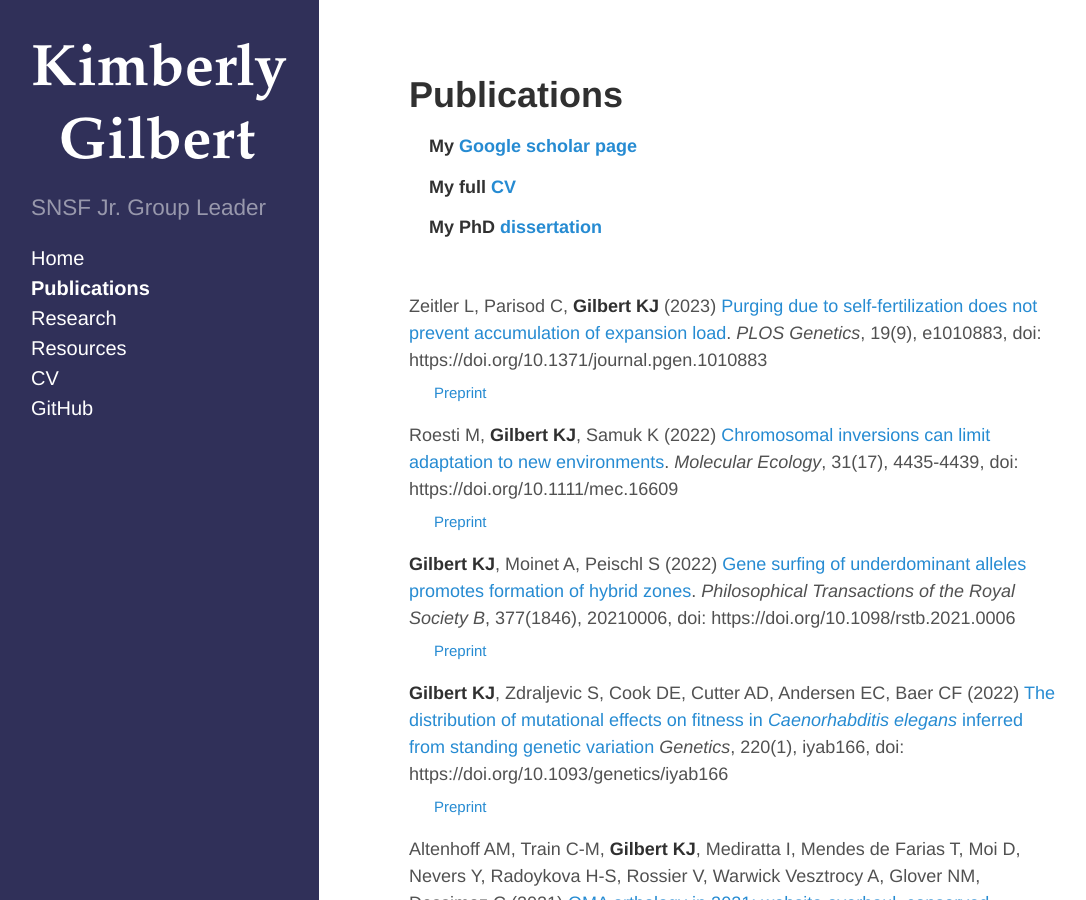
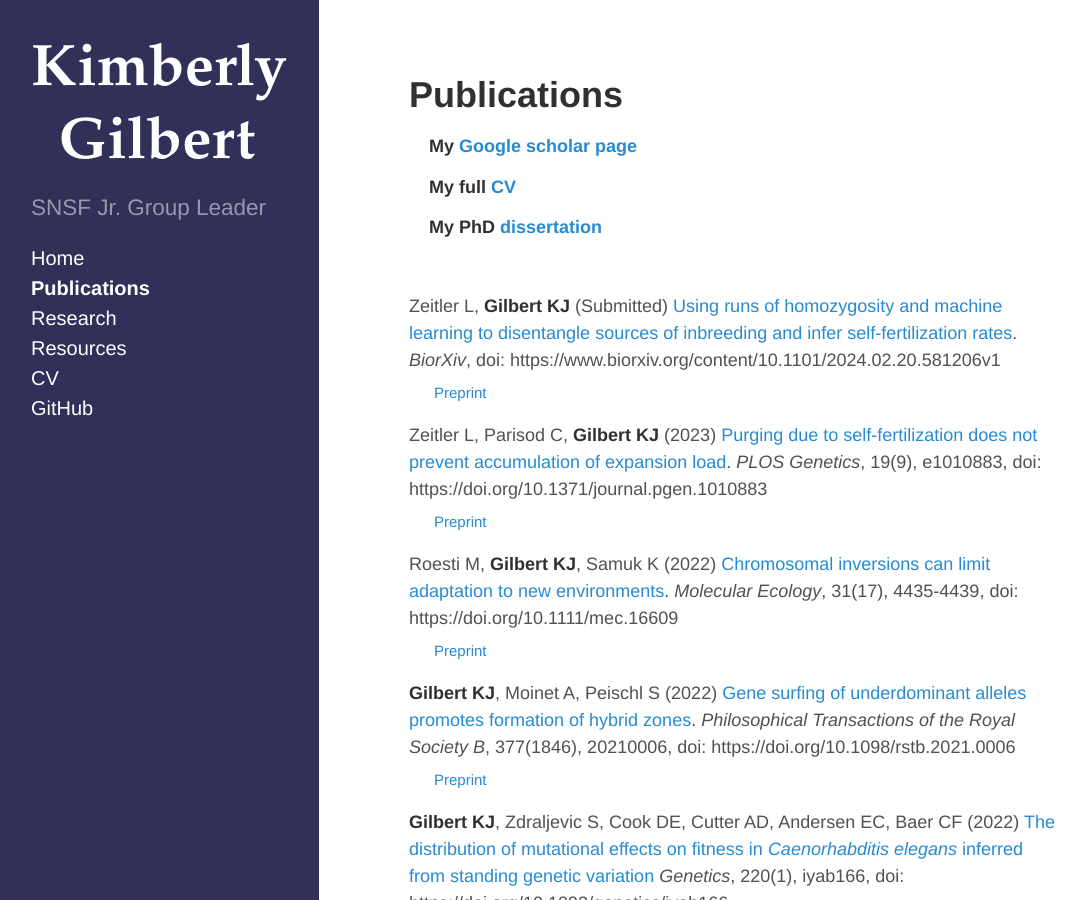
Before and after one commit to kjgilbert/kjgilbert.github.io, a Jekyll site: the page built from publications.md, in a window 1280 px wide and 900 px high. Shown: the whole window, without its empty margins (5-1091 px from the left). Built offline with Jekyll 4.4.1, drawn with Linux system fonts in a browser that asks for light colours; Markdown is read by kramdown in place of the engine named in the settings.

Commit message:
Update publications.md
Add ROH biorxiv preprint

```diff
--- a/publications.md
+++ b/publications.md
@@ -8,6 +8,9 @@ title: Publications
 ##### &nbsp;&nbsp;&nbsp; My PhD [dissertation](https://open.library.ubc.ca/cIRcle/collections/ubctheses/24/items/1.0319242)
 
 &nbsp;
+
+Zeitler L, **Gilbert KJ** (Submitted) [Using runs of homozygosity and machine learning to disentangle sources of inbreeding and infer self-fertilization rates](https://www.biorxiv.org/content/10.1101/2024.02.20.581206v1). *BiorXiv*, doi: https://www.biorxiv.org/content/10.1101/2024.02.20.581206v1
+&nbsp;&nbsp;&nbsp;&nbsp; <sub>[Preprint]([https://www.biorxiv.org/content/10.1101/2024.02.20.581206v1](https://www.biorxiv.org/content/10.1101/2024.02.20.581206v1))</sub>
 
 Zeitler L, Parisod C, **Gilbert KJ** (2023) [Purging due to self-fertilization does not prevent accumulation of expansion load](https://journals.plos.org/plosgenetics/article?id=10.1371/journal.pgen.1010883). *PLOS Genetics*, 19(9), e1010883, doi: https://doi.org/10.1371/journal.pgen.1010883
 &nbsp;&nbsp;&nbsp;&nbsp; <sub>[Preprint]([https://www.biorxiv.org/content/10.1101/2022.05.02.490344v1](https://www.biorxiv.org/content/10.1101/2022.12.19.521096v3))</sub>
```
